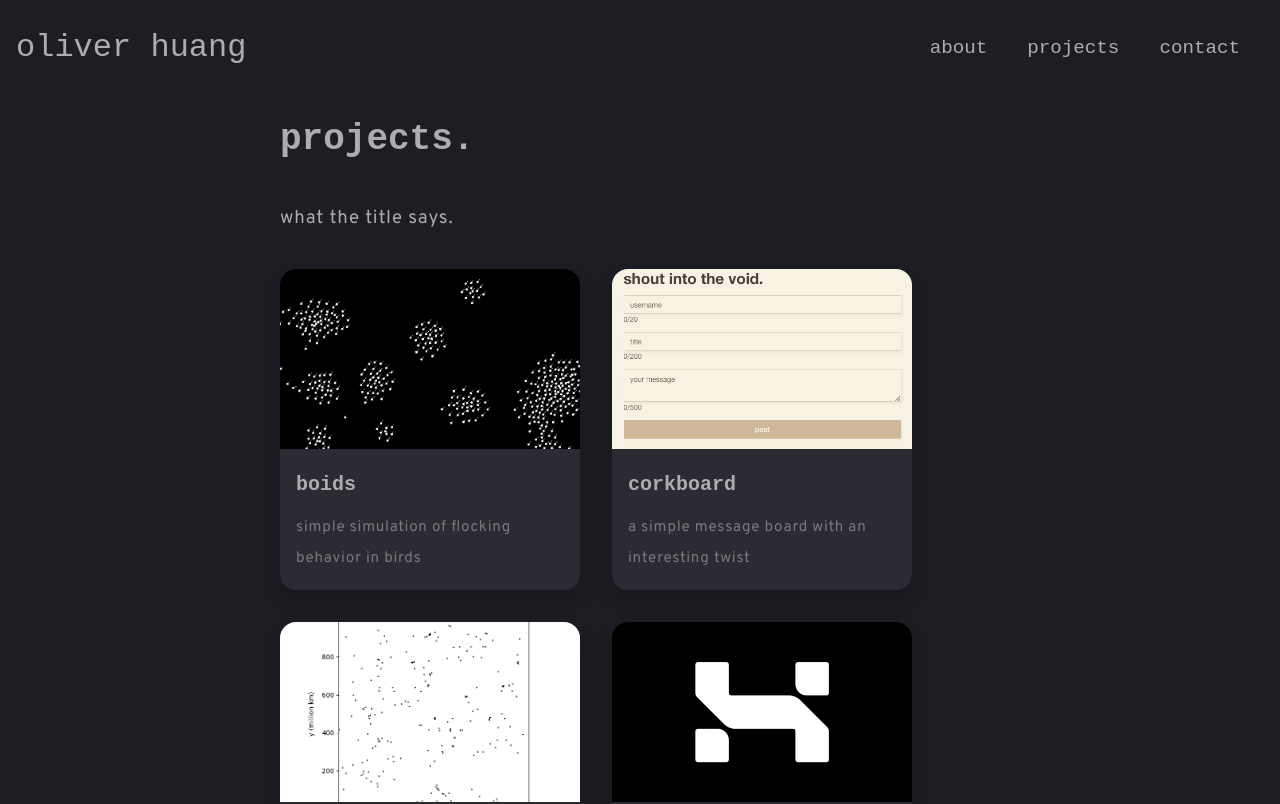
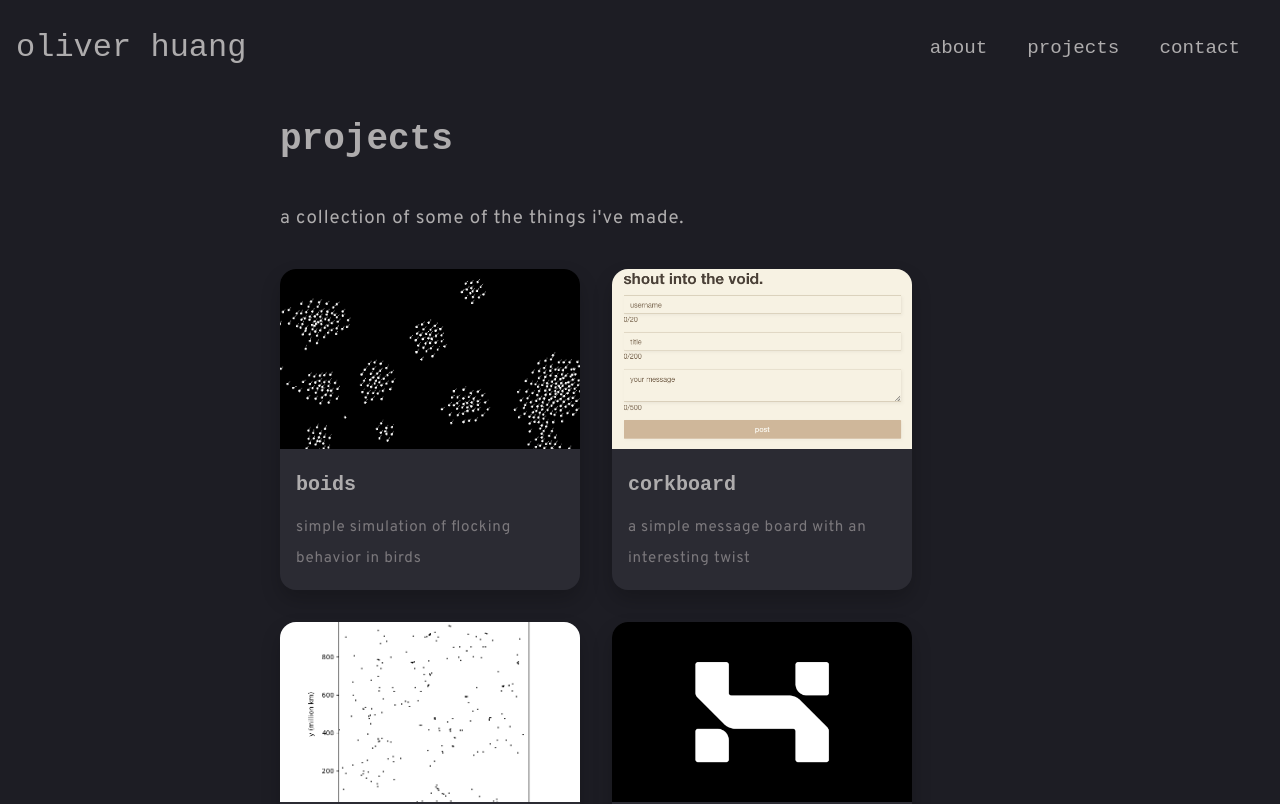
Before and after one commit to gooosexe/portfolio, a SvelteKit app: page /projects in a window 1280 px wide. Shown: the top 804 px of the page. Built offline with nearby package versions, Linux system fonts and the light colour scheme; a web font is replaced by a local one.

Commit message:
removed period from projects, changed description

```diff
--- a/src/routes/projects/+page.svelte
+++ b/src/routes/projects/+page.svelte
@@ -6,9 +6,9 @@
 <Header />
 
 <main>
-	<h1 class="mb-10 text-4xl font-bold">projects.</h1>
+	<h1 class="mb-10 text-4xl font-bold">projects</h1>
 	<section>
-		<p>what the title says.</p>
+		<p>a collection of some of the things i've made.</p>
 	</section>
 
 	<section>
```
